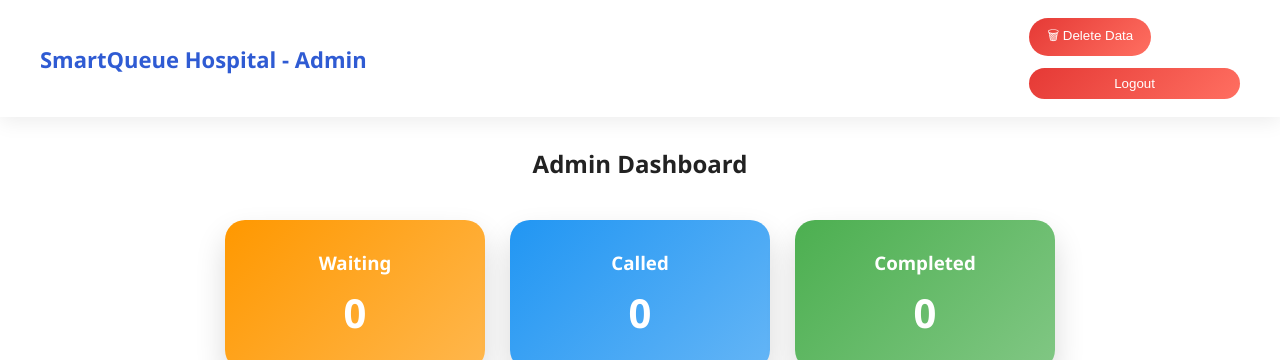
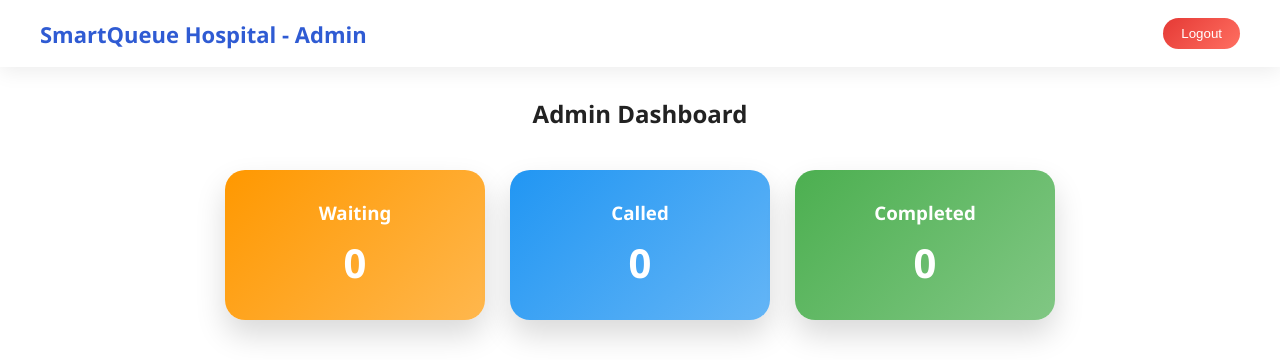
Before and after one commit to Madhusudan440/smartqueue, a Flask app: page /dashboard in a window 1280 px wide. Shown: the top 360 px of the page. Run offline with Flask 3, Linux system fonts and the light colour scheme; the visitor is signed in with stand-in values (Sample User, id 1); data that the repository does not hold is empty; some libraries are stand-ins or nearby versions.

Commit message:
Update dashboard.html

```diff
--- a/templates/dashboard.html
+++ b/templates/dashboard.html
@@ -12,21 +12,7 @@
     <div class="logo">SmartQueue Hospital - Admin</div>
 
     <div class="header-actions">
-
-        <!-- DELETE DATA BUTTON -->
-        <form action="/delete-data" method="POST" style="display:inline;">
-            <button type="submit"
-                    class="logout-btn"
-                    onclick="return confirm('Are you sure you want to delete all patient data?');">
-                🗑 Delete Data
-            </button>
-        </form>
-
-        <!-- LOGOUT -->
-        <button onclick="confirmLogout()" class="logout-btn">
-            Logout
-        </button>
-
+        <button onclick="confirmLogout()" class="logout-btn">Logout</button>
     </div>
 </header>
 
@@ -78,6 +64,7 @@
         <td>{{ p.gender }}</td>
         <td>{{ p.mobile }}</td>
         <td>{{ p.checkin_time }}</td>
+
 
         <!-- STATUS -->
         <td>
@@ -172,9 +159,11 @@ function sendWhatsApp(mobile, token) {
     let url;
 
     if (isMobile) {
+        // Direct WhatsApp App
         url = "whatsapp://send?phone=" + formattedMobile +
               "&text=" + encodeURIComponent(message);
     } else {
+        // WhatsApp Web (same tab)
         url = "https://web.whatsapp.com/send?phone=" + formattedMobile +
               "&text=" + encodeURIComponent(message);
     }
@@ -204,10 +193,11 @@ function callPatient(id, mobile) {
 
             document.getElementById("print-" + id).innerHTML =
                 `<a href="/print/${id}" target="_blank"
-                 class="print-btn">🖨 Print</a>`;
+                 class="action-btn call-btn">Print</a>`;
 
             updateCounters(oldStatus, "Called");
 
+            // ✅ DIRECT WHATSAPP OPEN
             sendWhatsApp(mobile, id);
         }
     });
@@ -236,12 +226,6 @@ function completePatient(id) {
     });
 }
 
-/* ===== AUTO REFRESH EVERY 2 SECONDS ===== */
-
-setInterval(function(){
-    location.reload();
-}, 2000);
-
 </script>
 
 </body>
```
Lines whose indentation alone changed are shown as unchanged.
